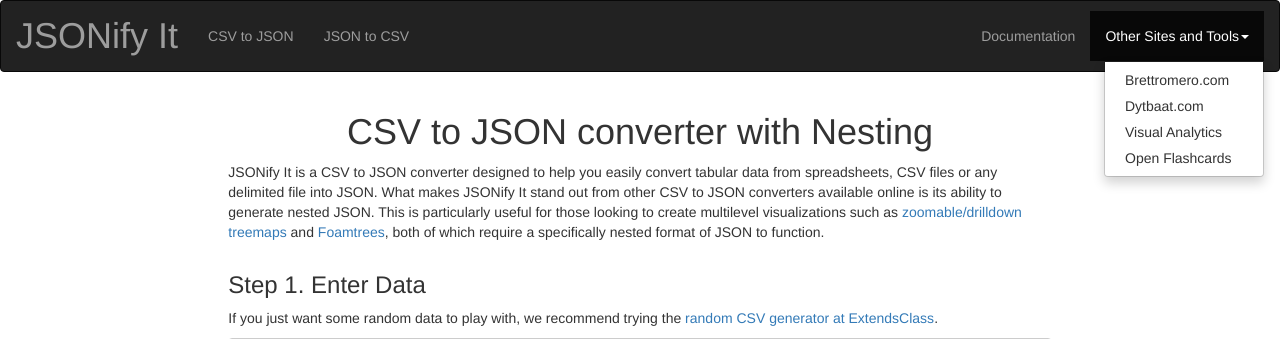
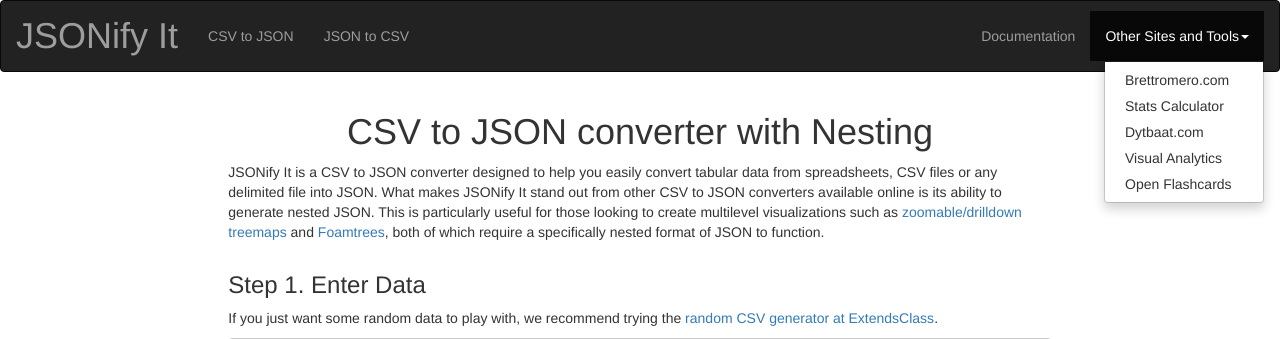
Before and after one commit to vladimiriii/jsonify-it, a Flask app: page / in a window 1280 px wide, after a click on "Other Sites and Tools". Shown: the top 339 px of the page. Run offline with Flask 2, Linux system fonts and the light colour scheme; parts of the project's set-up code (start-up, migrations or seed data) failed here and were passed over; some libraries are stand-ins or nearby versions.

Commit message:
Adding Stats Calculator link.

```diff
--- a/app/templates/modules/navbar.html
+++ b/app/templates/modules/navbar.html
@@ -21,6 +21,7 @@
                     <a href="#" class="dropdown-toggle" data-toggle="dropdown" role="button" aria-haspopup="true" aria-expanded="false">Other Sites and Tools<span class="caret"></span></a>
                     <ul class="dropdown-menu">
                         <li><a href="https://brettromero.com">Brettromero.com</a></li>
+                        <li><a href="https://statscalculator.brettromero.com">Stats Calculator</a></li>
                         <li><a href="https://dytbaat.com">Dytbaat.com</a></li>
                         <li><a href="https://visualanalyticsapp.com">Visual Analytics</a></li>
                         <li><a href="https://openflashcards.com">Open Flashcards</a></li>
```
